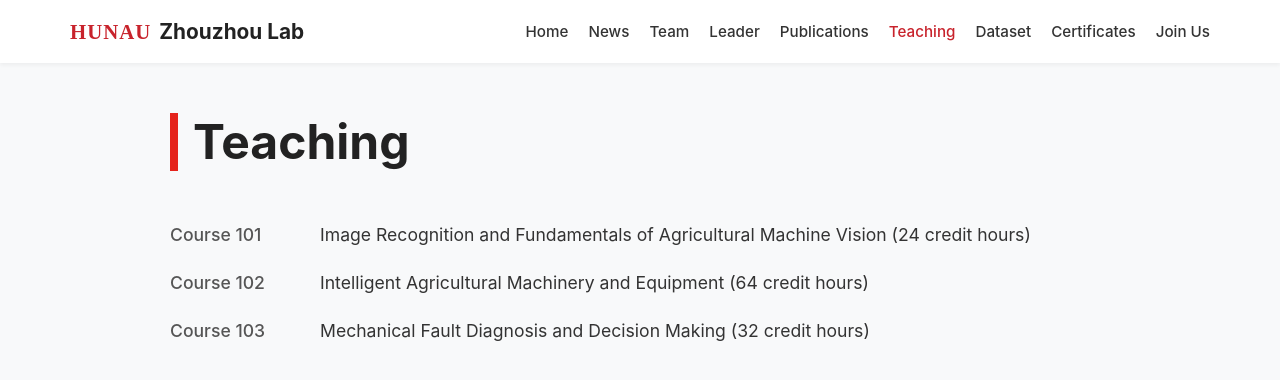
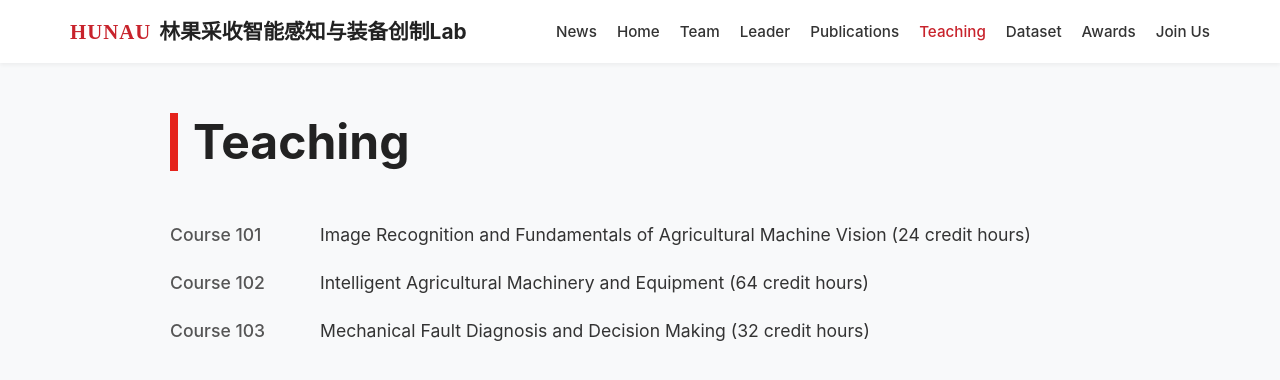
Before and after one commit to AI-Zhouzhou-Lab/AI-Zhouzhou-Lab.github.io, a plain HTML site: page teaching.html in a window 1280 px wide. Drawn offline with Linux system fonts and the light colour scheme.

Commit message:
Update title and navigation labels in teaching.html

```diff
--- a/teaching.html
+++ b/teaching.html
@@ -3,7 +3,7 @@
 <head>
     <meta charset="UTF-8">
     <meta name="viewport" content="width=device-width, initial-scale=1.0">
-    <title>Teaching | Zhouzhou Lab</title>
+    <title>Teaching | 林果采收智能感知与装备创制Lab</title>
     <link rel="stylesheet" href="https://cdnjs.cloudflare.com/ajax/libs/font-awesome/6.0.0/css/all.min.css">
     <style>
         * { margin: 0; padding: 0; box-sizing: border-box; }
@@ -54,17 +54,17 @@
 <body>
     <header>
         <div class="nav-container">
-            <div class="logo"><span style="color: #c8232c; font-weight: 800; font-family: 'Times New Roman', serif; letter-spacing: 1px; margin-right: 8px;">HUNAU</span> Zhouzhou Lab</div>
+            <div class="logo"><span style="color: #c8232c; font-weight: 800; font-family: 'Times New Roman', serif; letter-spacing: 1px; margin-right: 8px;">HUNAU</span> 林果采收智能感知与装备创制Lab</div>
             <nav>
                 <ul>
+                    <li><a href="news.html">News</a></li>
                     <li><a href="index.html">Home</a></li>
-                    <li><a href="news.html">News</a></li>
                     <li><a href="team.html">Team</a></li>
                     <li><a href="leader.html">Leader</a></li>
                     <li><a href="publications.html">Publications</a></li>
                     <li><a href="teaching.html" class="active">Teaching</a></li>
                     <li><a href="dataset.html">Dataset</a></li>
-                    <li><a href="certificates.html">Certificates</a></li>
+                    <li><a href="certificates.html">Awards</a></li>
                     <li><a href="joinus.html">Join Us</a></li>
                 </ul>
             </nav>
```
